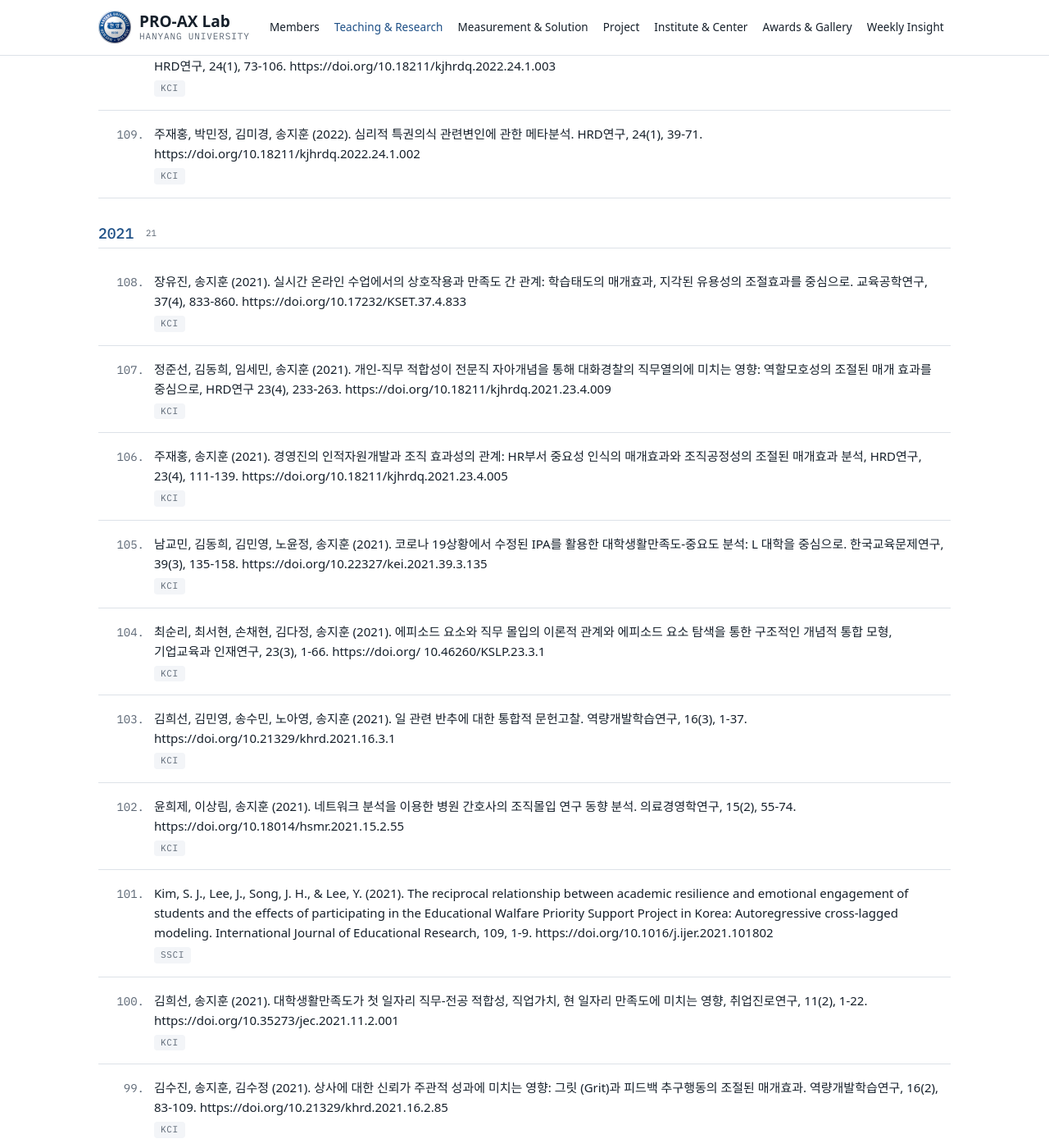
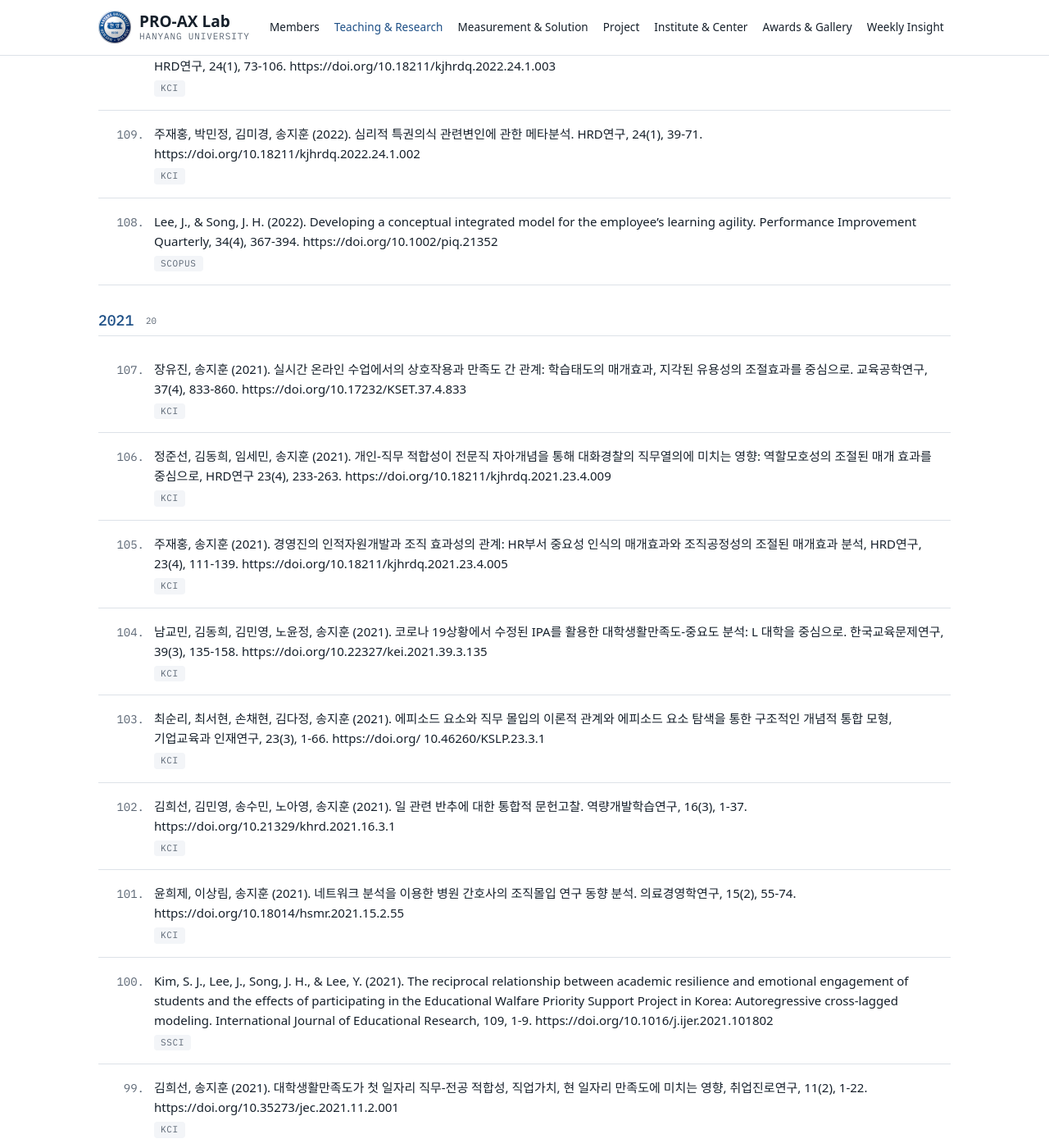
Before and after one commit to drsprolab/drsprolab.github.io, a Jekyll site: the page built from research.md, in a window 1280 px wide and 1400 px high, scrolled down 11723 px. Shown: the whole window at 82% size. Built offline with Jekyll 4.4.1, drawn with Linux system fonts in a browser that asks for light colours; some web fonts are replaced; some of the changed text lies outside the part shown.

Commit message:
Fix Lee & Song PIQ citation: 2022, pp. 367-394
Co-Authored-By: Claude Opus 5.5 <noreply@anthropic.com>

```diff
--- a/_data/publications.yml
+++ b/_data/publications.yml
@@ -1220,9 +1220,9 @@
     - "SSCI"
   professor: true
   lab: false
-- year: 2021
-  month: null
-  citation: "Lee, J., & Song, J. H. (2021). Developing a conceptual integrated model for the employee’s learning agility. Performance Improvement Quarterly, 34(4), 376-394. https://doi.org/10.1002/piq.21352"
+- year: 2022
+  month: null
+  citation: "Lee, J., & Song, J. H. (2022). Developing a conceptual integrated model for the employee’s learning agility. Performance Improvement Quarterly, 34(4), 367-394. https://doi.org/10.1002/piq.21352"
   journal: "Performance Improvement Quarterly"
   index:
     - "SCOPUS"
```
